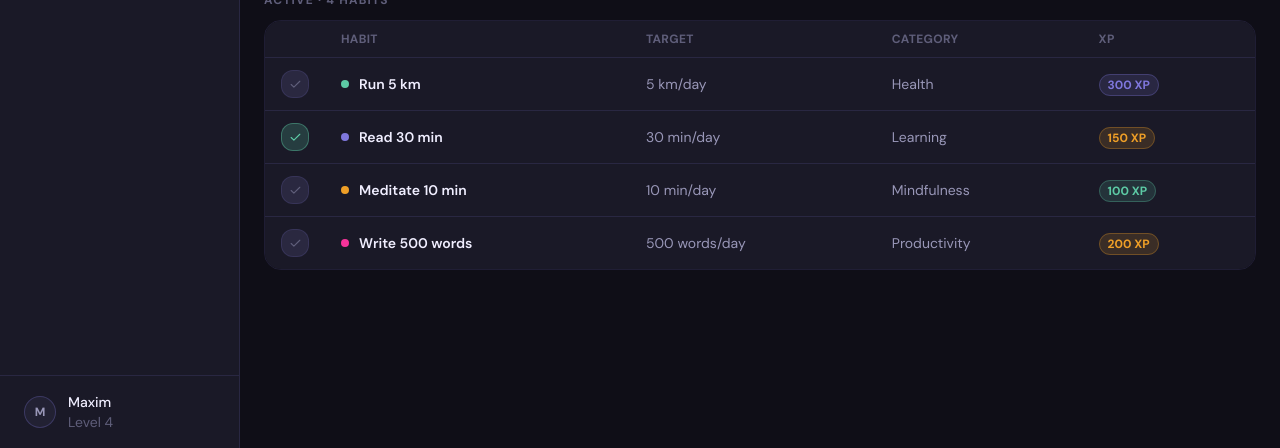
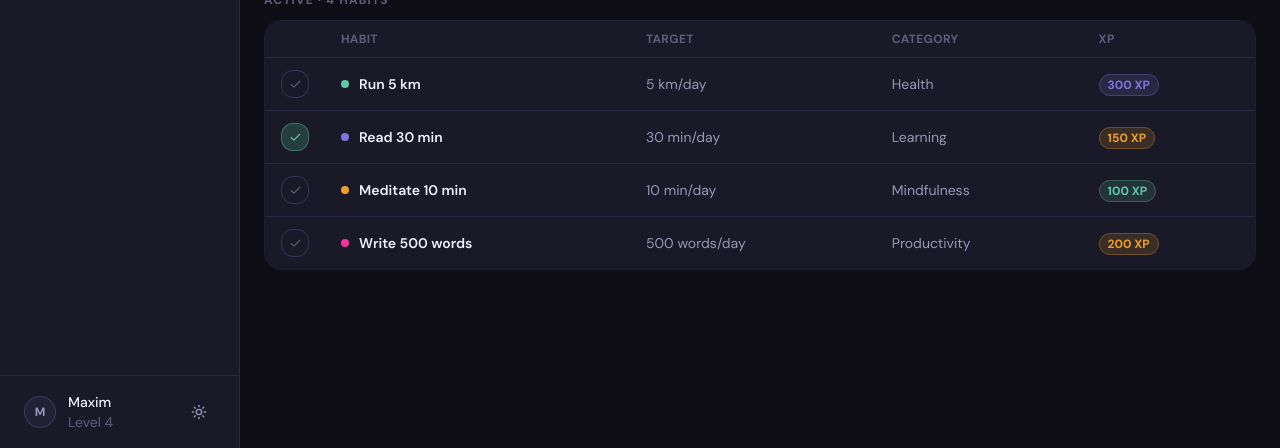
Before and after one commit to MaxStenex/daylik-frontend, a Next.js app: page / in a window 1280 px wide. Shown: the part 352-800 px from the top of the page. Built offline with nearby package versions, Linux system fonts and the light colour scheme.

Commit message:
feat: add light theme with toggle and polish detail panel UI

```diff
--- a/package.json
+++ b/package.json
@@ -17,6 +17,7 @@
     "clsx": "^2.1.1",
     "lucide-react": "^1.7.0",
     "next": "16.2.2",
+    "next-themes": "^0.4.6",
     "react": "19.2.4",
     "react-dom": "19.2.4",
     "react-hook-form": "^7.72.1",
--- a/src/app/globals.css
+++ b/src/app/globals.css
@@ -44,10 +44,65 @@
   --radius-2xl: calc(var(--radius) * 1.8);
   --radius-3xl: calc(var(--radius) * 2.2);
   --radius-4xl: calc(var(--radius) * 2.6);
+
+  /* Brand tokens — reference CSS vars so they respond to theme */
+  --color-surface: var(--surface);
+  --color-surface-2: var(--surface-2);
+  --color-surface-3: var(--surface-3);
+  --color-accent-2: var(--accent-2);
+  --color-accent-3: var(--accent-3);
+  --color-danger: var(--danger);
+  --color-text-1: var(--text-1);
+  --color-text-2: var(--text-2);
+  --color-text-3: var(--text-3);
+  --color-border-2: var(--border-2);
 }
 
-/* Daylik dark theme — maps our design palette to shadcn's semantic variables */
+/* Daylik light theme */
 :root {
+  --background: #f5f4ff;
+  --foreground: #1a1830;
+  --card: #ffffff;
+  --card-foreground: #1a1830;
+  --popover: #ffffff;
+  --popover-foreground: #1a1830;
+  --primary: #6b62d4;
+  --primary-foreground: #ffffff;
+  --secondary: #eceafe;
+  --secondary-foreground: #4a4872;
+  --muted: #eceafe;
+  --muted-foreground: #6b6890;
+  --accent: #e0defa;
+  --accent-foreground: #1a1830;
+  --destructive: #dc2626;
+  --border: rgba(107, 98, 212, 0.18);
+  --input: rgba(107, 98, 212, 0.22);
+  --ring: #6b62d4;
+  --radius: 0.75rem;
+  --sidebar: #ffffff;
+  --sidebar-foreground: #1a1830;
+  --sidebar-primary: #6b62d4;
+  --sidebar-primary-foreground: #ffffff;
+  --sidebar-accent: #e0defa;
+  --sidebar-accent-foreground: #1a1830;
+  --sidebar-border: rgba(107, 98, 212, 0.18);
+  --sidebar-ring: #6b62d4;
+
+  /* Brand tokens */
+  --surface: #ffffff;
+  --surface-2: #eceafe;
+  --surface-3: #e0defa;
+  --accent-2: #1fa97c;
+  --accent-3: #d07d0a;
+  --danger: #dc2626;
+  --text-1: #1a1830;
+  --text-2: #4a4872;
+  --text-3: #9997b8;
+  --border-2: rgba(107, 98, 212, 0.22);
+}
+
+/* Daylik dark theme */
+.dark {
   --background: #0f0e17;
   --foreground: #f0eeff;
   --card: #1a1927;
@@ -75,21 +130,18 @@
   --sidebar-accent-foreground: #f0eeff;
   --sidebar-border: rgba(127, 119, 221, 0.15);
   --sidebar-ring: #7f77dd;
-}
 
-/* Additional brand tokens not covered by shadcn semantics */
-@theme {
-  --color-surface: #1a1927;
-  --color-surface-2: #222133;
-  --color-surface-3: #2a2840;
-  --color-accent-2: #5dcaa5;
-  --color-accent-3: #ef9f27;
-  --color-danger: #e24b4a;
-  --color-text-1: #f0eeff;
-  --color-text-2: #9997b8;
-  --color-text-3: #5f5e7a;
-  --color-border-2: rgba(127, 119, 221, 0.28);
-
+  /* Brand tokens */
+  --surface: #1a1927;
+  --surface-2: #222133;
+  --surface-3: #2a2840;
+  --accent-2: #5dcaa5;
+  --accent-3: #ef9f27;
+  --danger: #e24b4a;
+  --text-1: #f0eeff;
+  --text-2: #9997b8;
+  --text-3: #5f5e7a;
+  --border-2: rgba(127, 119, 221, 0.28);
 }
 
 @layer base {
--- a/src/app/layout.tsx
+++ b/src/app/layout.tsx
@@ -1,5 +1,6 @@
 import type { Metadata } from "next";
 import { DM_Sans } from "next/font/google";
+import { ThemeProvider } from "@/components/shared/theme-provider";
 import "./globals.css";
 
 const dmSans = DM_Sans({
@@ -19,8 +20,10 @@ export default function RootLayout({
   children: React.ReactNode;
 }>) {
   return (
-    <html lang="en" className={`h-full ${dmSans.variable}`}>
-      <body className="min-h-full flex flex-col antialiased">{children}</body>
+    <html lang="en" className={`h-full ${dmSans.variable}`} suppressHydrationWarning>
+      <body className="min-h-full flex flex-col antialiased">
+        <ThemeProvider>{children}</ThemeProvider>
+      </body>
     </html>
   );
 }
--- a/src/components/shared/sidebar.tsx
+++ b/src/components/shared/sidebar.tsx
@@ -1,5 +1,6 @@
 import Link from "next/link";
 import { Home, Trophy } from "lucide-react";
+import { ThemeToggle } from "./theme-toggle";
 
 const navItems = [
   { href: "/", label: "Home", icon: Home },
@@ -50,6 +51,7 @@ export const Sidebar = () => {
             <p className="text-sm font-medium text-foreground truncate">Maxim</p>
             <p className="text-sm text-text-3 truncate">Level 4</p>
           </div>
+          <ThemeToggle />
         </div>
       </div>
     </aside>
--- /dev/null
+++ b/src/components/shared/theme-provider.tsx
@@ -0,0 +1,15 @@
+"use client";
+
+import { ThemeProvider as NextThemesProvider } from "next-themes";
+
+export const ThemeProvider = ({
+  children,
+}: {
+  children: React.ReactNode;
+}) => {
+  return (
+    <NextThemesProvider attribute="class" defaultTheme="dark" enableSystem={false}>
+      {children}
+    </NextThemesProvider>
+  );
+};
--- /dev/null
+++ b/src/components/shared/theme-toggle.tsx
@@ -0,0 +1,18 @@
+"use client";
+
+import { useTheme } from "next-themes";
+import { Moon, Sun } from "lucide-react";
+
+export const ThemeToggle = () => {
+  const { theme, setTheme } = useTheme();
+
+  return (
+    <button
+      onClick={() => setTheme(theme === "dark" ? "light" : "dark")}
+      className="p-2 rounded-lg text-text-2 hover:bg-surface-2 hover:text-foreground transition-colors"
+      aria-label="Toggle theme"
+    >
+      {theme === "dark" ? <Sun size={16} /> : <Moon size={16} />}
+    </button>
+  );
+};
--- a/src/features/habits/components/habit-detail-panel.tsx
+++ b/src/features/habits/components/habit-detail-panel.tsx
@@ -1,6 +1,6 @@
 "use client";
 
-import { X, Edit2 } from "lucide-react";
+import { X } from "lucide-react";
 import { Button } from "@/components/ui/button";
 import {
   CATEGORY_COLORS,
@@ -47,7 +47,7 @@ export const HabitDetailPanel = ({
         </h2>
         <button
           onClick={onClose}
-          className="w-8 h-8 rounded-lg border border-border bg-surface-2 flex items-center justify-center hover:bg-surface-3 transition-colors shrink-0 cursor-pointer"
+          className="w-8 h-8 rounded-lg border border-border bg-card flex items-center justify-center hover:bg-surface-3 transition-colors shrink-0 cursor-pointer"
         >
           <X size={15} className="text-text-2" />
         </button>
@@ -55,7 +55,7 @@ export const HabitDetailPanel = ({
 
       <div className="flex flex-col gap-4 px-5 py-4">
         {/* Hero card */}
-        <div className="bg-surface-2 rounded-2xl border border-border p-4 text-center">
+        <div className="bg-card rounded-2xl border border-border p-4 text-center">
           <div
             className={cn(
               "w-14 h-14 rounded-2xl flex items-center justify-center mx-auto mb-3 text-2xl",
@@ -77,7 +77,7 @@ export const HabitDetailPanel = ({
           {STAT_CARDS.map(({ label, value, color }) => (
             <div
               key={label}
-              className="bg-surface-2 rounded-xl border border-border py-3 px-2 text-center"
+              className="bg-card rounded-xl border border-border py-3 px-2 text-center"
             >
               <span className={cn("text-lg font-extrabold block", color)}>
                 {value}
@@ -98,7 +98,7 @@ export const HabitDetailPanel = ({
             {STUB_LOGS.map((log) => (
               <div
                 key={log.date}
-                className="flex items-center gap-3 px-3 py-2.5 bg-surface-2 rounded-xl border border-border"
+                className="flex items-center gap-3 px-3 py-2.5 bg-card rounded-xl border border-border"
               >
                 <span className="text-sm text-text-2 flex-1">{log.date}</span>
                 <span className="text-sm font-bold text-foreground">
@@ -140,12 +140,11 @@ export const HabitDetailPanel = ({
             className="w-full border-primary/30 bg-primary/8 text-primary hover:bg-primary/15 font-bold cursor-pointer"
             onClick={() => onEdit(habit)}
           >
-            <Edit2 size={14} className="mr-2" />
             Edit habit
           </Button>
           <Button
-            variant="ghost"
-            className="w-full text-danger hover:bg-danger/10 hover:text-danger font-bold cursor-pointer"
+            variant="outline"
+            className="w-full border-danger/30 bg-danger/8 text-danger hover:bg-danger/15 hover:text-danger font-bold cursor-pointer"
             onClick={() => onDelete(habit)}
           >
             Delete habit
--- a/src/features/habits/components/habit-row.tsx
+++ b/src/features/habits/components/habit-row.tsx
@@ -33,7 +33,7 @@ export const HabitRow = ({
             "w-7 h-7 rounded-lg border flex items-center justify-center transition-colors cursor-pointer mx-auto",
             isCompleted
               ? "border-accent-2/40 bg-accent-2/20 hover:bg-accent-2/10"
-              : "border-border bg-surface-3 hover:bg-surface-2"
+              : "border-border-2 bg-transparent hover:bg-surface-2"
           )}
           title={isCompleted ? "Mark incomplete" : "Mark done"}
         >
```
Also changed, not shown: 1 other file (tests, documents, lock files or other folders).
